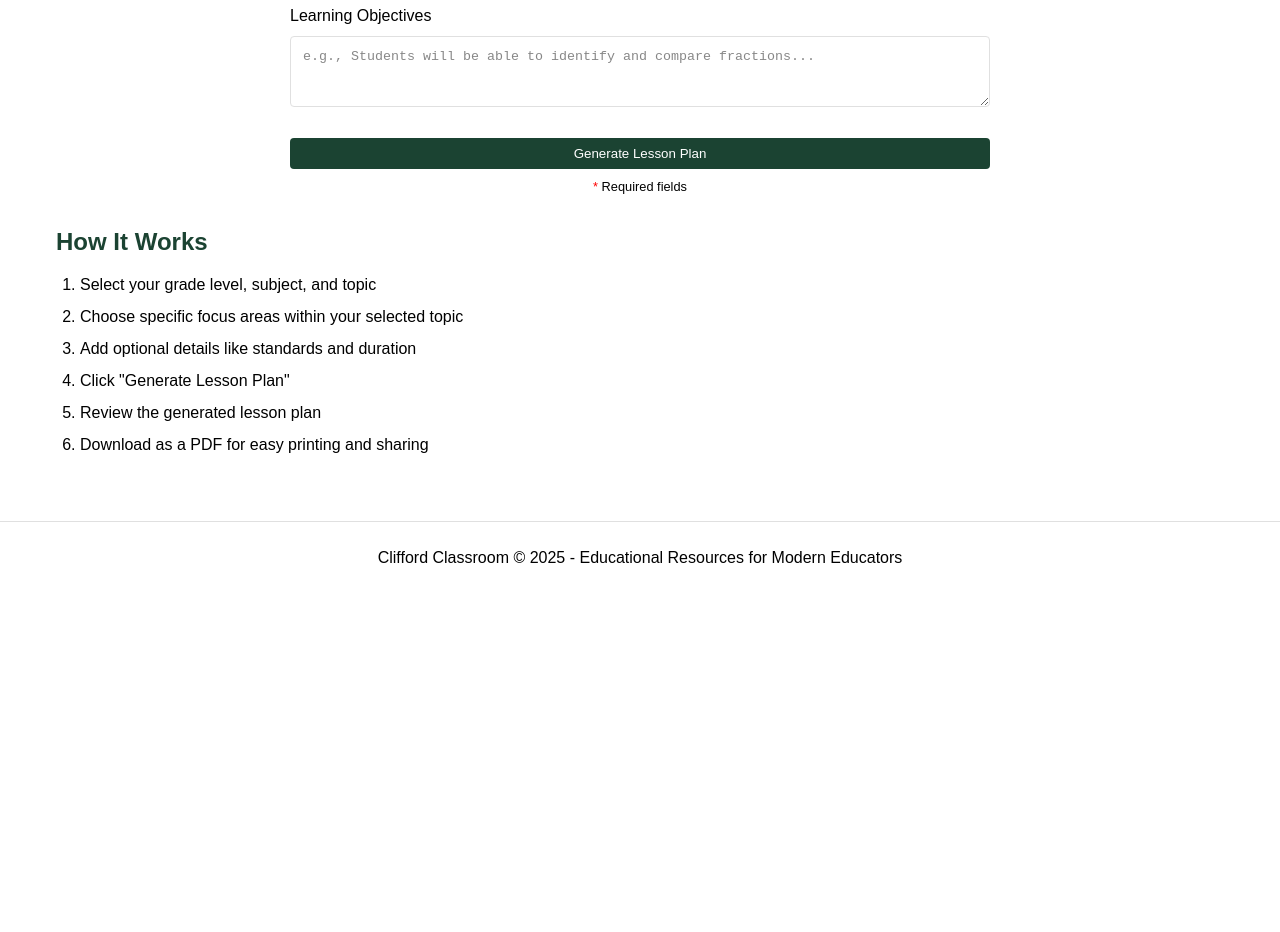
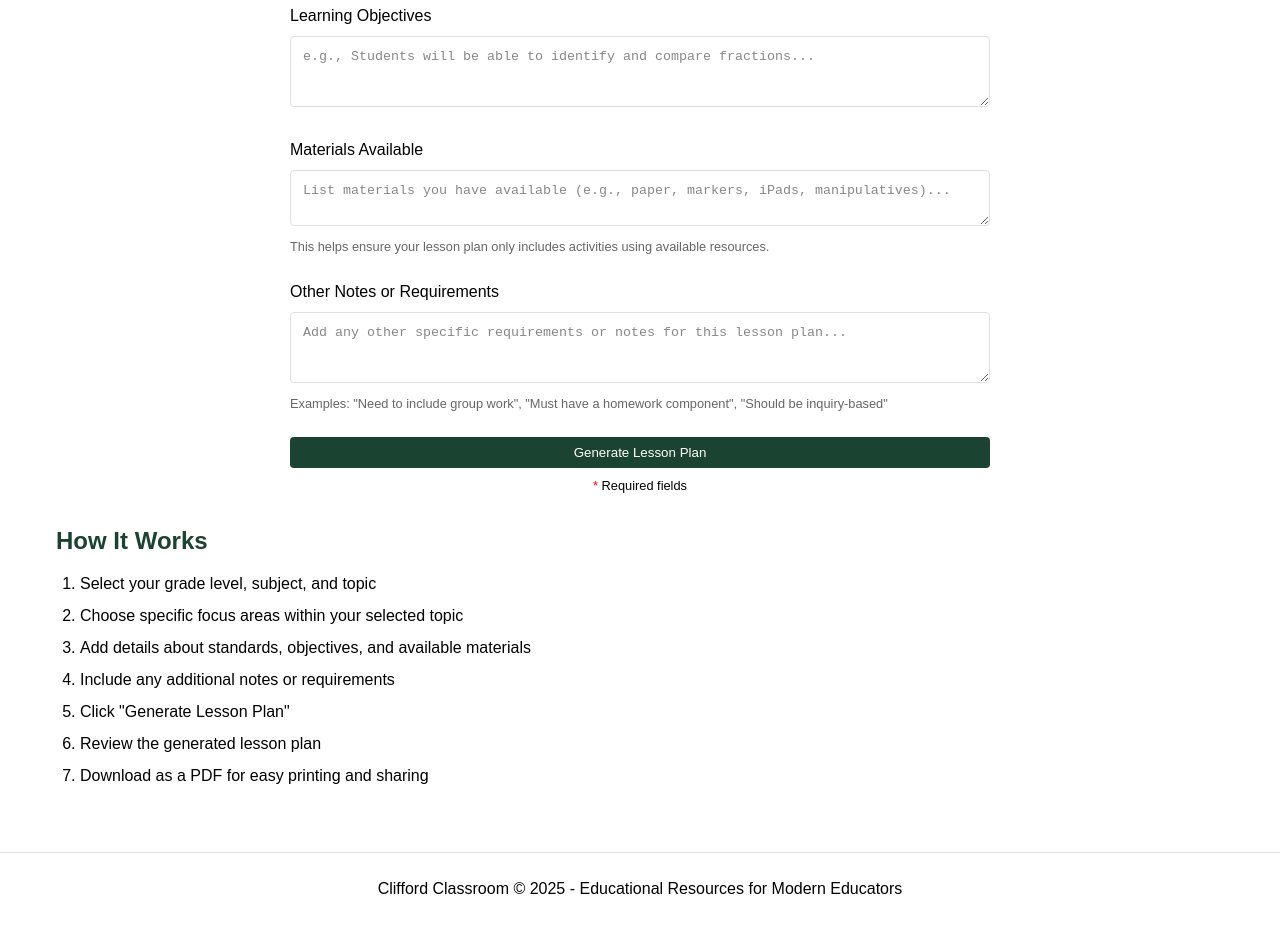
Before and after one commit to Curtonimore/clifford-classroom, a Next.js app: page /lesson-plan in a window 1280 px wide. Shown: the part 840-1772 px from the top of the page. Before the commit the page ends 1450 px from the top, so only its background shows below. Built offline with nearby package versions, Linux system fonts and the light colour scheme; a web font is replaced by a local one.

Commit message:
Add Materials Available and Other Notes fields to lesson plan generator

```diff
--- a/src/app/api/generate-lesson-plan/route.ts
+++ b/src/app/api/generate-lesson-plan/route.ts
@@ -493,7 +493,7 @@ This lesson introduces students to the daily life, challenges, and cultural elem
 };
 
 // Function to generate a demo lesson plan based on the subject
-function generateDemoLessonPlan(subject, audience, topic, time, standards, objectives, options) {
+function generateDemoLessonPlan(subject, audience, topic, time, standards, objectives, options, materials, notes) {
   // Choose the most appropriate template based on subject
   let lessonPlan = '';
 
@@ -626,6 +626,35 @@ function generateDemoLessonPlan(subject, audience, topic, time, standards, objec
     }
   }
 
+  // Add materials section if provided
+  if (materials) {
+    // Find Materials Needed section
+    const materialsPattern = /## Materials Needed\n([^#]*)/;
+    const materialsMatch = lessonPlan.match(materialsPattern);
+
+    if (materialsMatch) {
+      let materialsSection = materialsMatch[1];
+      // Add the available materials note
+      materialsSection += `\n### Available Materials\n${materials}\n`;
+
+      // Replace the original materials section
+      lessonPlan = lessonPlan.replace(materialsPattern, `## Materials Needed\n${materialsSection}`);
+    } else {
+      // If no Materials section exists, add one before Lesson Procedure
+      const procedurePattern = /## Lesson Procedure/;
+      lessonPlan = lessonPlan.replace(
+        procedurePattern,
+        `## Materials Needed\n- ${materials}\n\n## Lesson Procedure`
+      );
+    }
+  }
+
+  // Add teacher notes if provided
+  if (notes) {
+    // Add a new Teacher Notes section at the end
+    lessonPlan += `\n\n## Teacher Notes\n${notes}\n`;
+  }
+
   // Add a note at the top about this being a demo
   lessonPlan = `> Note: This is a sample lesson plan template customized with your input. For fully personalized lesson plans, a valid AI API key would be required.\n\n${lessonPlan}`;
 
@@ -634,11 +663,11 @@ function generateDemoLessonPlan(subject, audience, topic, time, standards, objec
 
 export async function POST(request: NextRequest) {
   try {
-    // Get form data from request
-    const { standards, audience, time, subject, topic, objectives, options } = await request.json();
+    // Get form data from request - add new fields
+    const { standards, audience, time, subject, topic, objectives, options, materials, notes } = await request.json();
 
     // Generate demo lesson plan (no API key needed)
-    const lessonPlan = generateDemoLessonPlan(subject, audience, topic, time, standards, objectives, options);
+    const lessonPlan = generateDemoLessonPlan(subject, audience, topic, time, standards, objectives, options, materials, notes);
 
     // Add a small delay to simulate processing
     await new Promise(resolve => setTimeout(resolve, 1500));
@@ -653,6 +682,8 @@ export async function POST(request: NextRequest) {
         topic,
         objectives,
         options,
+        materials,
+        notes,
         generatedAt: new Date().toISOString()
       }
     });
--- a/src/app/lesson-plan/page.tsx
+++ b/src/app/lesson-plan/page.tsx
@@ -225,7 +225,9 @@ export default function LessonPlanPage() {
     subject: 'mathematics',
     topic: '',
     objectives: '',
-    selectedOptions: [] as string[]
+    selectedOptions: [] as string[],
+    materials: '',
+    notes: ''
   });
 
   // UI state
@@ -335,7 +337,9 @@ export default function LessonPlanPage() {
           subject: subjectLabel,
           topic: topicLabel,
           objectives: formData.objectives,
-          options: selectedOptionLabels
+          options: selectedOptionLabels,
+          materials: formData.materials,
+          notes: formData.notes
         })
       });
 
@@ -514,6 +518,38 @@ export default function LessonPlanPage() {
             />
           </div>
 
+          <div className="form-group">
+            <label htmlFor="materials" className="form-label">Materials Available</label>
+            <textarea
+              id="materials"
+              className="form-input"
+              placeholder="List materials you have available (e.g., paper, markers, iPads, manipulatives)..."
+              value={formData.materials}
+              onChange={handleChange}
+              rows={2}
+              style={{ resize: 'vertical' }}
+            />
+            <p style={{ fontSize: '0.8rem', marginTop: '0.25rem', color: '#666' }}>
+              This helps ensure your lesson plan only includes activities using available resources.
+            </p>
+          </div>
+
+          <div className="form-group">
+            <label htmlFor="notes" className="form-label">Other Notes or Requirements</label>
+            <textarea
+              id="notes"
+              className="form-input"
+              placeholder="Add any other specific requirements or notes for this lesson plan..."
+              value={formData.notes}
+              onChange={handleChange}
+              rows={3}
+              style={{ resize: 'vertical' }}
+            />
+            <p style={{ fontSize: '0.8rem', marginTop: '0.25rem', color: '#666' }}>
+              Examples: "Need to include group work", "Must have a homework component", "Should be inquiry-based"
+            </p>
+          </div>
+
           <button
             type="submit"
             className="login-button"
@@ -562,7 +598,8 @@ export default function LessonPlanPage() {
         <ol style={{ paddingLeft: '1.5rem', marginBottom: '1.5rem' }}>
           <li>Select your grade level, subject, and topic</li>
           <li>Choose specific focus areas within your selected topic</li>
-          <li>Add optional details like standards and duration</li>
+          <li>Add details about standards, objectives, and available materials</li>
+          <li>Include any additional notes or requirements</li>
           <li>Click "Generate Lesson Plan"</li>
           <li>Review the generated lesson plan</li>
           <li>Download as a PDF for easy printing and sharing</li>
```
